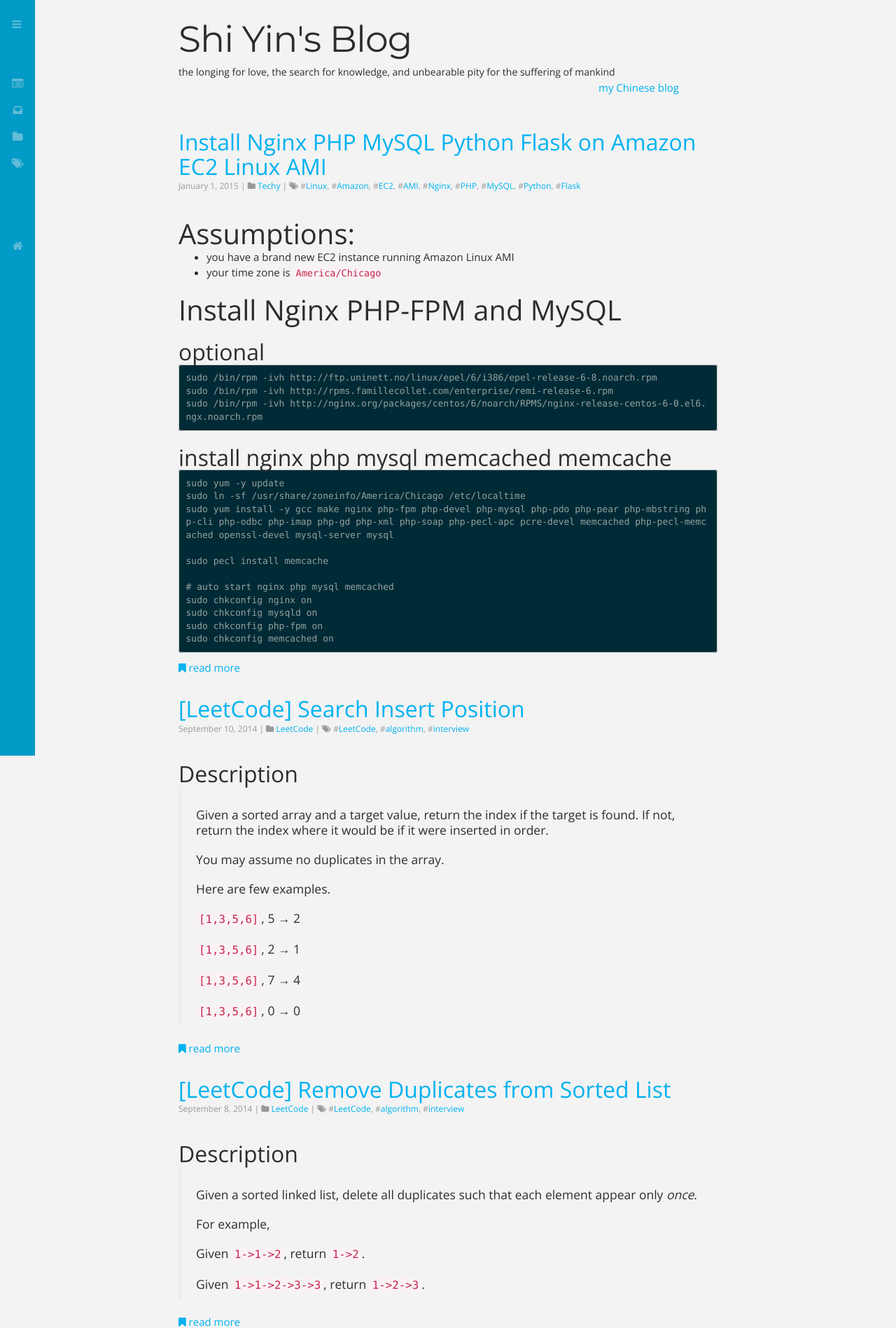
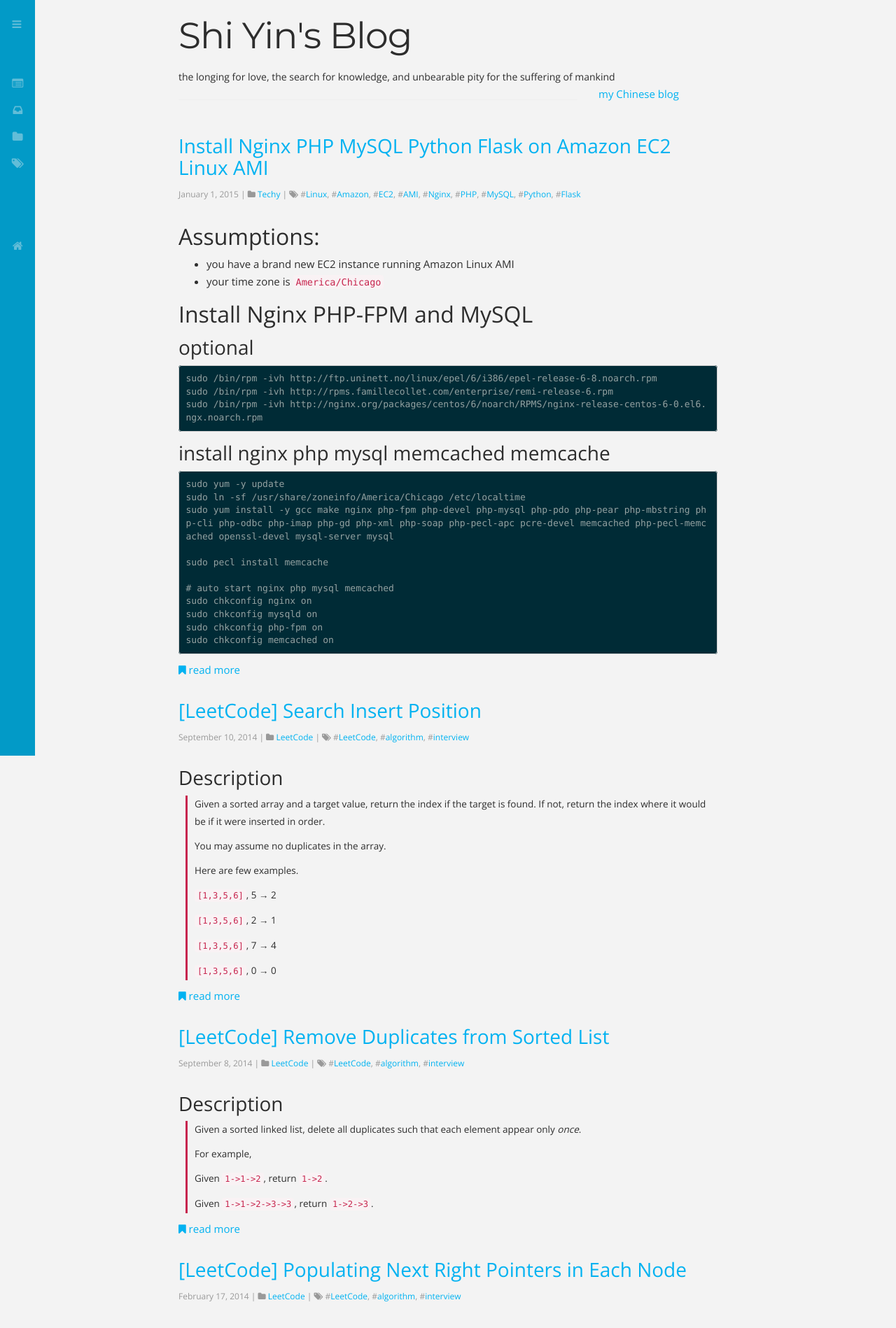
Before and after one commit to joysword/joysword.github.io, a Jekyll site: the page built from index.html, in a window 1280 px wide. Shown: the top 1898 px of the page at 70% size. Built offline with Jekyll 4.4.1, drawn with Linux system fonts in a browser that asks for light colours; nearby versions of some CDN libraries; Markdown is read by kramdown in place of the engine named in the settings; formulas are drawn with MathJax 3; the list of posts is cut into pages by our own code.

Commit message:
updated CSS. now the blog looks better

```diff
--- a/css/style.css
+++ b/css/style.css
@@ -13,18 +13,18 @@ body {
     font-family: 'Open Sans', 'Helvetica Neue', Helvetica, Arial, sans-serif;
     font-size: 15px; font-size: 1.5rem;
     font-weight: 400;
-    line-height: 22px;
+    line-height: 25px;
 }
 
 h1, h2, h3, h4, h5, h6 {
 	font-family: "Montserrat", "Open Sans", "Helvetica Neue", Helvetica, Arial, sans-serif;
     font-weight: 400;
     font-style: normal;
-    margin: 20px 0 0 0;
+    margin: 15px 0 10px;
 }
 
 p {
-    margin: 20px 0px 0px 0px; /* up right down left */
+    margin: 10px 0 0; /* up right down left */
 }
 
 a {
@@ -35,6 +35,22 @@ a {
 a:hover {
 	color: #c7254e; /* bootstrap's color for <code> */
 	text-decoration: none;
+}
+
+ul {
+    margin-top: 5px;
+    margin-bottom: 10px;
+}
+
+li {
+    display: list-item;
+}
+
+blockquote {
+    margin: 10px 0 10px 10px;
+    padding: 0 0 0 10px;
+    font-size: 0.9em;
+    border-left: 3px solid #c7254e;
 }
 
 /* NAV BAR */
@@ -172,31 +188,31 @@ article h1, article h2, article h3, article h4, article h5, article h6 {
 }
 
 article h1 {
-    font-size: 48px;
+    font-size: 36px;
+    font-family: 'Montserrat'
 }
 
 article h2 {
-    font-size: 40px;
+    font-size: 32px;
 }
 
 article h3 {
-    font-size: 32px;
+    font-size: 28px;
 }
 
 article h4 {
     font-size: 24px;
+    font-weight: 500;
 }
 
 article h5 {
     font-size: 20px;
+    font-weight: 500;
 }
 
 article h6 {
-    font-size: 14px;
-}
-
-article h1:first-child {
-    margin-top:20px
+    font-size: 16px;
+    font-weight: 500;
 }
 
 article h1 a {
```
